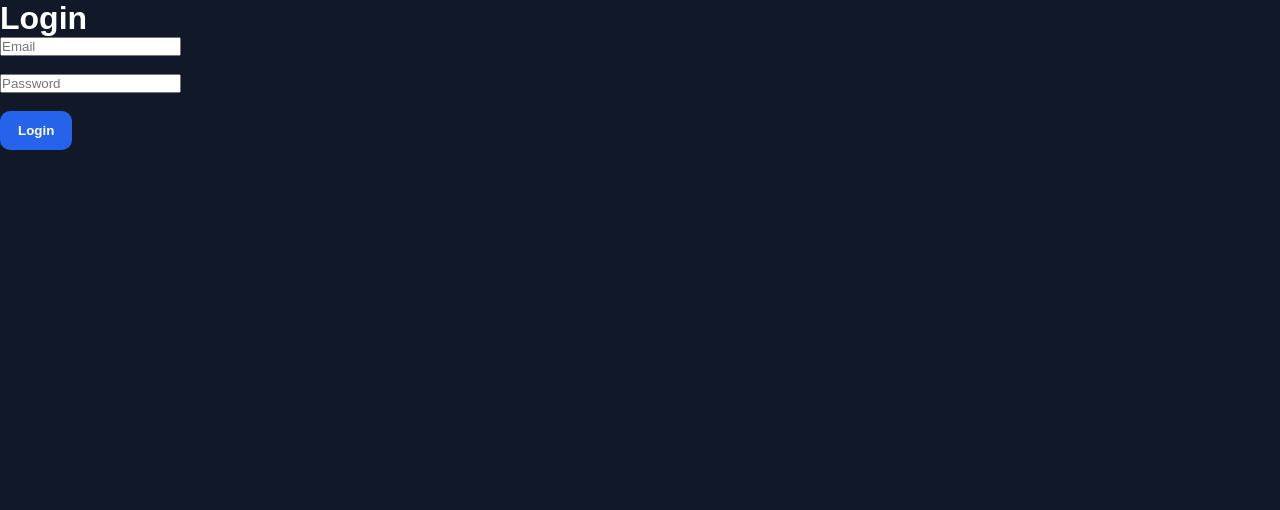
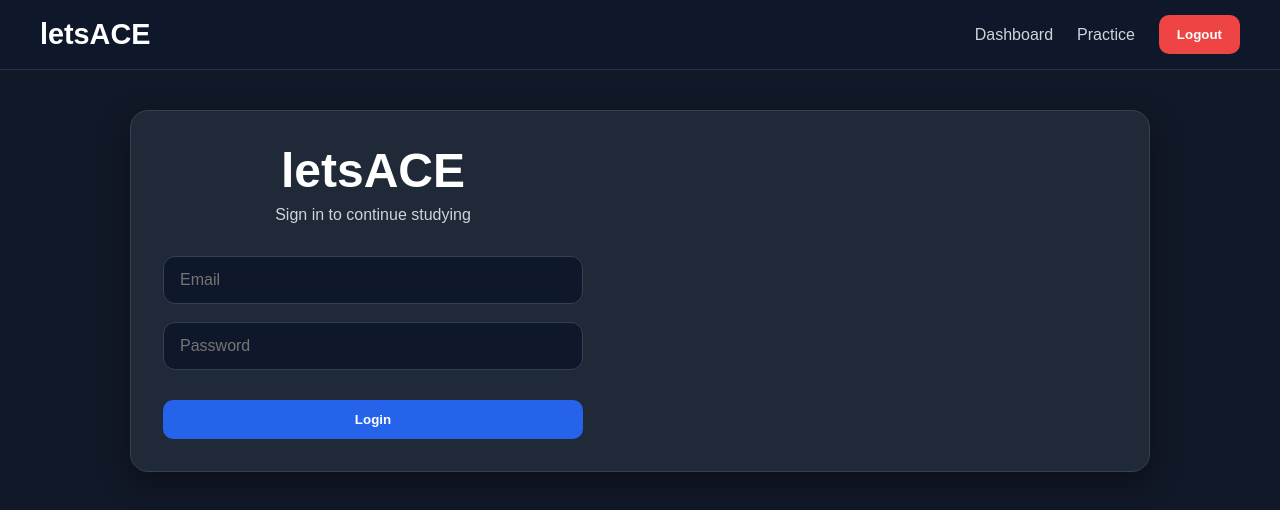
Before and after one commit to Harris-Cabrera/letsACE, a React (Vite) app in the folder frontend/: page / in a window 1280 px wide. Shown: the top 510 px of the page. Built offline with nearby package versions, Linux system fonts and the light colour scheme; no server answers.

Commit message:
updated login page

```diff
--- a/frontend/src/pages/Login.jsx
+++ b/frontend/src/pages/Login.jsx
@@ -1,6 +1,11 @@
 import { useState } from "react";
 import { useNavigate } from "react-router-dom";
 import API from "../api";
+
+import Card from "../components/Card";
+import Layout from "../components/Layout";
+
+import "../styles/auth.css";
 
 function Login() {
   const [email, setEmail] = useState("");
@@ -34,18 +39,25 @@ function Login() {
   };
 
   return (
-    <div>
-      <h1>Login</h1>
+    <Layout>
+      <Card>
+        <div className="auth-container">
+
+          <h1>letsACE</h1>
+
+          <p className="auth-subtitle">
+            Sign in to continue studying
+          </p>
+
 
           <form onSubmit={handleLogin}>
+
             <input
               type="email"
               placeholder="Email"
               value={email}
               onChange={(e) => setEmail(e.target.value)}
             />
-
-        <br /><br />
 
             <input
               type="password"
@@ -54,11 +66,15 @@ function Login() {
               onChange={(e) => setPassword(e.target.value)}
             />
 
-        <br /><br />
+            <button type="submit">
+              Login
+            </button>
 
-        <button type="submit">Login</button>
           </form>
+
         </div>
+      </Card>
+    </Layout>
   );
 }
 
--- /dev/null
+++ b/frontend/src/styles/auth.css
@@ -0,0 +1,52 @@
+.auth-container {
+    width: 100%;
+    max-width: 420px;
+
+    text-align: center;
+}
+
+
+.auth-container h1 {
+    font-size: 3rem;
+    margin-bottom: 8px;
+}
+
+
+.auth-subtitle {
+    color: var(--text-secondary);
+
+    margin-bottom: 32px;
+}
+
+
+.auth-container form {
+    display: flex;
+    flex-direction: column;
+
+    gap: 18px;
+}
+
+
+.auth-container input {
+
+    padding: 14px 16px;
+
+    border-radius: 12px;
+
+    border: 1px solid #334155;
+
+    background: #0f172a;
+
+    color: white;
+
+    font-size: 1rem;
+}
+
+
+.auth-container button {
+
+    margin-top: 12px;
+
+    width: 100%;
+
+}
```
Also changed, not shown: 1 other file (tests, documents, lock files or other folders). Lines whose indentation alone changed are shown as unchanged.
